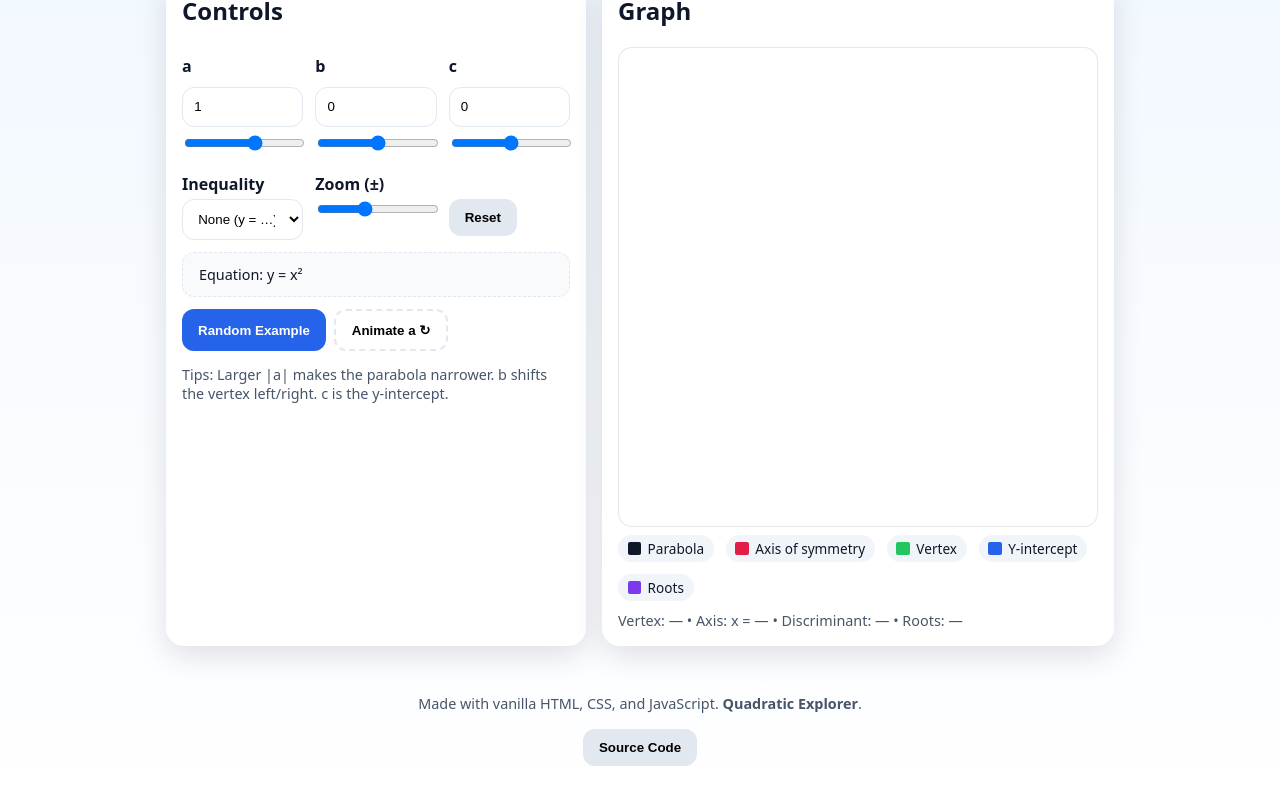
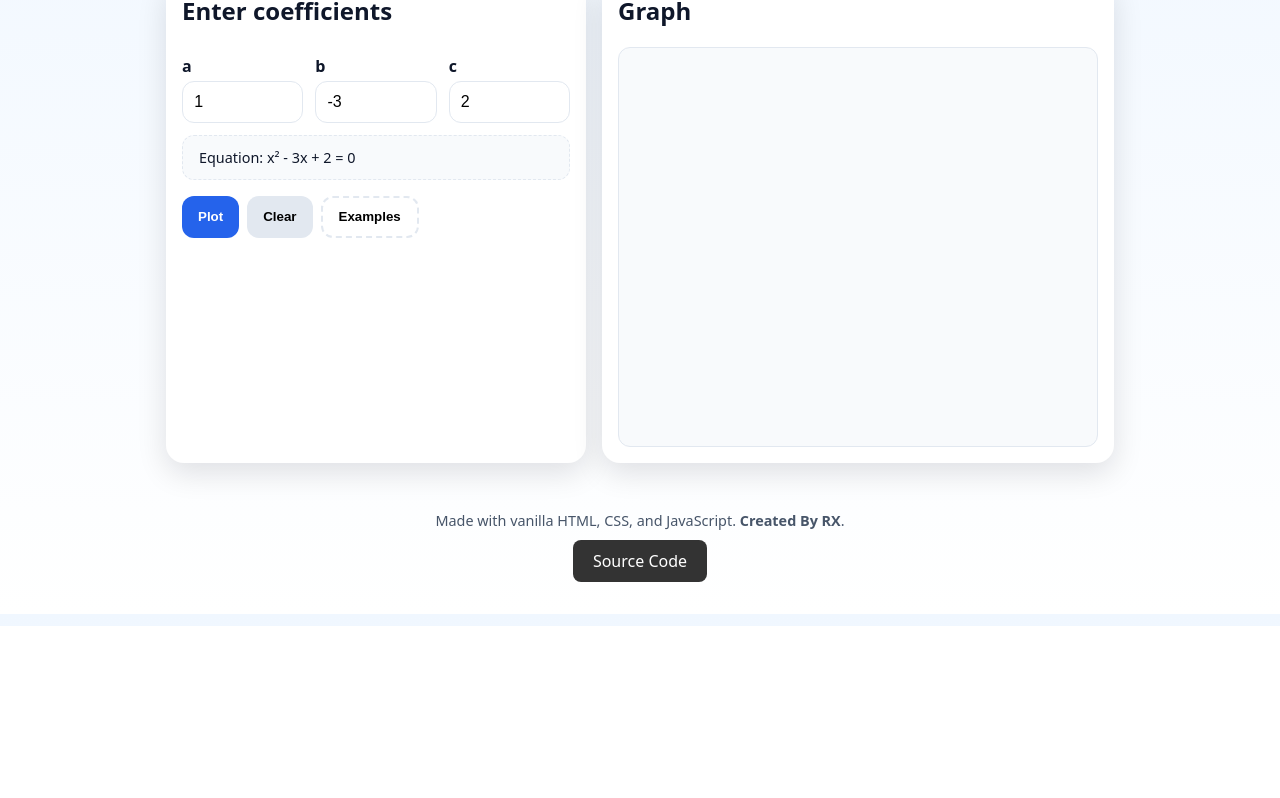
Before and after one commit to ProjectQuadHtmlDev/ProjectQuadHtmlDev.github.io, a plain HTML site: page GraphingTool/index.html in a window 1280 px wide. Shown: the part 174-972 px from the top of the page. After the commit the page ends 800 px from the top, so only its background shows below. Drawn offline with Linux system fonts and the light colour scheme.

Commit message:
Update index.html

```diff
--- a/GraphingTool/index.html
+++ b/GraphingTool/index.html
@@ -1,276 +1,211 @@
 <!DOCTYPE html>
 <html lang="en">
 <head>
-  <meta charset="utf-8" />
-  <meta name="viewport" content="width=device-width, initial-scale=1" />
-  <title>Quadratic Explorer (Graphing Tool)</title>
-  <meta name="description" content="Interactive quadratic grapher for y = ax² + bx + c with inequality shading." />
-
+<meta charset="UTF-8">
+<meta name="viewport" content="width=device-width, initial-scale=1">
+<title>Quadratic Graph Tool</title>
 <style>
 :root {
-      --fg:#0f172a; --muted:#475569; --bg:#f8fafc; --card:#ffffff;
-      --accent:#2563eb; --accent-2:#22c55e; --warn:#ef4444;
+  --fg:#0f172a;
+  --muted:#475569;
+  --bg:#f8fafc;
+  --card:#ffffff;
+  --accent:#2563eb;
+  --accent-2:#22c55e;
+  --warn:#ef4444;
 }
-    *{box-sizing:border-box}
+* { box-sizing:border-box }
 body {
-      margin:0; color:var(--fg);
-      font-family: system-ui,-apple-system,Segoe UI,Roboto,Inter,Ubuntu,Arial,sans-serif;
-      background:linear-gradient(180deg,#f0f7ff,#fff);
+  margin:0;
+  font-family: system-ui, -apple-system, Segoe UI, Roboto, Inter, Ubuntu, Arial, sans-serif;
+  color: var(--fg);
+  background: linear-gradient(180deg, #f0f7ff, #fff);
 }
-    header{padding:2rem 1rem; text-align:center}
-    h1{margin:0 0 .25rem; font-size:clamp(1.5rem,2.6vw,2.2rem)}
-    .sub{color:var(--muted)}
-    .container{max-width:980px; margin:0 auto; padding:1rem}
-    .grid{display:grid; grid-template-columns:1fr; gap:1rem}
-    @media (min-width:900px){ .grid{grid-template-columns:420px 1fr} }
+header { padding:2rem 1rem; text-align:center }
+h1 { margin:0 0 .25rem; font-size:clamp(1.5rem,2.6vw,2.2rem) }
+.sub { color:var(--muted) }
+.container { max-width:980px; margin:0 auto; padding:1rem }
+.grid { display:grid; grid-template-columns:1fr; gap:1rem }
+@media (min-width: 900px) { .grid { grid-template-columns: 420px 1fr } }
 .card {
-      background:var(--card); border-radius:18px; padding:1rem;
+  background:var(--card);
+  border-radius:18px;
   box-shadow:0 10px 30px rgba(2,6,23,.12);
+  padding:1rem;
 }
-    label{font-weight:600; display:block; margin:.5rem 0 .25rem}
-    .row{display:grid; grid-template-columns:1fr 1fr 1fr; gap:.75rem}
-    .field{display:grid; gap:.4rem}
-    input[type="number"], select {
-      width:100%; padding:.7rem; border:1px solid #e2e8f0; border-radius:12px; background:#fff;
+label { font-weight:600; display:block; margin:.5rem 0 .25rem }
+input[type="number"] {
+  width:100%; padding:.7rem;
+  border:1px solid #e2e8f0; border-radius:12px;
+  font-size:1rem; background:#fff;
 }
-    input[type="number"]:focus, select:focus{outline:3px solid rgba(37,99,235,.15); border-color:var(--accent)}
-    input[type="range"]{width:100%}
-
-    .btns{display:flex; gap:.5rem; flex-wrap:wrap; margin-top:.75rem}
+input[type="number"]:focus {
+  outline:3px solid rgba(37,99,235,.15); border-color:var(--accent);
+}
+.row { display:grid; grid-template-columns:1fr 1fr 1fr; gap:.75rem }
+.btns { display:flex; gap:.5rem; flex-wrap:wrap; margin-top:1rem }
 button {
-      appearance:none; border:0; border-radius:12px; padding:.7rem 1rem; font-weight:700; cursor:pointer;
+  appearance:none; border:0; border-radius:12px;
+  padding:.7rem 1rem; font-weight:700; cursor:pointer;
 }
-    .primary{background:var(--accent); color:#fff}
-    .secondary{background:#e2e8f0}
-    .ghost{background:transparent; border:2px dashed #e2e8f0}
-    .preview{
-      font-variant-ligatures:none; padding:.75rem 1rem; background:#f8fafc;
-      border:1px dashed #e2e8f0; border-radius:12px; margin-top:.75rem;
+.primary { background:var(--accent); color:#fff }
+.secondary { background:#e2e8f0 }
+.ghost { background:transparent; border:2px dashed #e2e8f0 }
+.preview {
+  font-variant-ligatures: none;
+  padding:.75rem 1rem;
+  background:#f8fafc;
+  border:1px dashed #e2e8f0;
+  border-radius:12px;
+  margin-top:.75rem;
 }
-    .small{font-size:.9rem}
-    .muted{color:var(--muted)}
-    .badge{display:inline-block; font-size:.8rem; padding:.2rem .55rem; border-radius:999px; background:#e0f2fe; color:#0369a1; margin-left:.25rem}
-
-    canvas{width:100%; height:480px; display:block; border-radius:14px; background:#fff; box-shadow:inset 0 0 0 1px #e5e7eb}
-    .legend{display:flex; gap:.75rem; flex-wrap:wrap; margin-top:.5rem; color:#0f172a}
-    .chip{display:inline-flex; align-items:center; gap:.4rem; padding:.25rem .6rem; border-radius:999px; background:#f1f5f9; font-size:.85rem}
-    .swatch{width:.85rem; height:.85rem; border-radius:2px; background:#000}
-
-    footer{padding:2rem 1rem; text-align:center; color:var(--muted)}
-    .back-btn {
-      position:fixed; top:15px; left:20px; font-size:22px; font-weight:bold; text-decoration:none;
-      color:var(--fg); background:var(--card); padding:6px 14px; border-radius:10px;
-      box-shadow:0 2px 6px rgba(0,0,0,.15); transition:background .3s ease, transform .2s ease;
+.muted { color:var(--muted) }
+footer { padding:2rem 1rem; text-align:center; color:var(--muted) }
+.small { font-size:.9rem }
+.source-button {
+  display: inline-block;
+  margin-top: 10px;
+  padding: 10px 20px;
+  background-color: #333;
+  color: #fff;
+  text-decoration: none;
+  border-radius: 8px;
+  transition: background 0.3s ease;
 }
-    .back-btn:hover{background:#f1f5f9; transform:translateY(-2px)}
+.source-button:hover { background-color: #555; }
+canvas { width:100%; height:400px; border-radius:12px; background:#f8fafc; border:1px solid #e2e8f0; display:block; margin-top:1rem; }
 </style>
 </head>
-
 <body>
-  <!-- Back button -->
-  <a href="https://projectquadhtmldev.github.io/" class="back-btn" title="Back">&lt;</a>
 
 <header>
-    <h1>Quadratic Explorer</h1>
-    <div class="sub">Interactively graph <strong>y = ax² + bx + c</strong>, visualize inequalities, and see key features.</div>
+  <h1>Quadratic Graph Tool</h1>
+  <div class="sub">Plot <strong>y = ax² + bx + c</strong> dynamically.</div>
 </header>
 
 <div class="container grid">
-    <!-- LEFT -->
+  <!-- INPUT CARD -->
   <section class="card">
-      <h2 style="margin-top:0">Controls</h2>
+    <h2 style="margin-top:0">Enter coefficients</h2>
     <div class="row">
-        <div class="field">
-          <label for="aNum">a</label>
-          <input id="aNum" type="number" step="0.1" value="1" />
-          <input id="aRange" type="range" min="-5" max="5" step="0.1" value="1" />
+      <div>
+        <label for="a">a</label>
+        <input id="a" type="number" step="any" value="1"/>
       </div>
-        <div class="field">
-          <label for="bNum">b</label>
-          <input id="bNum" type="number" step="0.1" value="0" />
-          <input id="bRange" type="range" min="-10" max="10" step="0.1" value="0" />
+      <div>
+        <label for="b">b</label>
+        <input id="b" type="number" step="any" value="-3"/>
       </div>
-        <div class="field">
-          <label for="cNum">c</label>
-          <input id="cNum" type="number" step="0.1" value="0" />
-          <input id="cRange" type="range" min="-10" max="10" step="0.1" value="0" />
+      <div>
+        <label for="c">c</label>
+        <input id="c" type="number" step="any" value="2"/>
       </div>
     </div>
+    <div class="preview small" id="preview">Equation: x² - 3x + 2 = 0</div>
 
-      <div class="row" style="margin-top:.75rem">
-        <div>
-          <label for="ineq">Inequality</label>
-          <select id="ineq">
-            <option value="none">None (y = …)</option>
-            <option value="lt">Shade Below (y &lt; …)</option>
-            <option value="gt">Shade Above (y &gt; …)</option>
-          </select>
+    <div class="btns">
+      <button class="primary" id="solveBtn">Plot</button>
+      <button class="secondary" id="clearBtn">Clear</button>
+      <button class="ghost" id="exampleBtn" title="Fills common examples">
+        Examples
+      </button>
     </div>
-        <div>
-          <label for="zoom">Zoom (±)</label>
-          <input id="zoom" type="range" min="6" max="22" step="1" value="12" />
-        </div>
-        <div>
-          <label>&nbsp;</label>
-          <div class="btns" style="margin:0">
-            <button class="secondary" id="resetBtn">Reset</button>
-          </div>
-        </div>
-      </div>
-
-      <div class="preview small" id="preview">Equation: y = x²</div>
-      <div class="btns">
-        <button class="primary" id="randBtn">Random Example</button>
-        <button class="ghost" id="animateBtn">Animate a ↻</button>
-      </div>
-      <p class="muted small">
-        Tips: Larger |a| makes the parabola narrower. b shifts the vertex left/right. c is the y-intercept.
-      </p>
   </section>
 
-    <!-- RIGHT -->
+  <!-- GRAPH CARD -->
   <section class="card">
     <h2 style="margin-top:0">Graph</h2>
-      <canvas id="graph" width="900" height="540"></canvas>
-      <div class="legend small">
-        <span class="chip"><span class="swatch" style="background:#0f172a"></span>Parabola</span>
-        <span class="chip"><span class="swatch" style="background:#e11d48"></span>Axis of symmetry</span>
-        <span class="chip"><span class="swatch" style="background:#22c55e"></span>Vertex</span>
-        <span class="chip"><span class="swatch" style="background:#2563eb"></span>Y-intercept</span>
-        <span class="chip"><span class="swatch" style="background:#7c3aed"></span>Roots</span>
-      </div>
-      <div id="facts" class="muted small" style="margin-top:.6rem">
-        Vertex: — • Axis: x = — • Discriminant: — • Roots: —
-      </div>
+    <canvas id="graph"></canvas>
   </section>
 </div>
 
 <footer>
-    <div class="small">Made with vanilla HTML, CSS, and JavaScript. <strong>Quadratic Explorer</strong>.</div>
-    <div style="margin-top:1rem">
-      <a href="https://github.com/ProjectQuadHtmlDev/ProjectQuadHtmlDev.github.io/tree/main/GraphingTool" target="_blank">
-        <button class="secondary">Source Code</button>
-      </a>
-    </div>
+  <div class="small">Made with vanilla HTML, CSS, and JavaScript. <strong>Created By RX</strong>.</div>
+  <a href="#" class="source-button">Source Code</a>
 </footer>
 
 <script>
-    const $ = s => document.querySelector(s);
-    const fmt = n => {
-      if (!isFinite(n)) return String(n);
-      const a = Math.abs(n);
-      const s = (a<1e-4 || a>1e6) ? n.toExponential(4) : n.toFixed(4);
-      return s.replace(/\.0+$/,'').replace(/(\.[0-9]*?)0+$/,'$1');
-    };
+// DOM shortcut
+const $ = sel => document.querySelector(sel);
 
-    const state = { a:1, b:0, c:0, zoom:12, ineq:'none', anim:false, t:0 };
+// Build equation preview
+const buildEquationPreview = () => {
+  const a = parseFloat($('#a').value) || 0;
+  const b = parseFloat($('#b').value) || 0;
+  const c = parseFloat($('#c').value) || 0;
+  let eq = '';
+  eq += (a===1?'':'') + (a===-1?'-':'') + (a!==0&&a!==1&&a!==-1?a+'':'') + 'x²';
+  eq += (b!==0?((b>0?' + ':' - ')+Math.abs(b)+'x'):'');
+  eq += (c!==0?((c>0?' + ':' - ')+Math.abs(c)):'');
+  eq = eq.trim();
+  if(eq.startsWith('+')) eq = eq.slice(1).trim();
+  if(eq==='') eq='0';
+  $('#preview').textContent = 'Equation: ' + eq + ' = 0';
+}
+['#a','#b','#c'].forEach(id=>$(id).addEventListener('input', buildEquationPreview));
 
-    function link(num, range, key){
-      const numEl = $(num), rangeEl = $(range);
-      const set = v => { state[key] = parseFloat(v); numEl.value = v; rangeEl.value = v; refresh(); };
-      numEl.addEventListener('input', e => set(e.target.value));
-      rangeEl.addEventListener('input', e => set(e.target.value));
-      set(rangeEl.value);
+// Graphing
+const canvas = $('#graph');
+const ctx = canvas.getContext('2d');
+const plotGraph = () => {
+  const width = canvas.width = canvas.clientWidth;
+  const height = canvas.height = canvas.clientHeight;
+  ctx.clearRect(0,0,width,height);
+
+  const a = parseFloat($('#a').value)||0;
+  const b = parseFloat($('#b').value)||0;
+  const c = parseFloat($('#c').value)||0;
+
+  // Axis settings
+  const scaleX = width/20; // 1 unit = 20px
+  const scaleY = height/20;
+  const originX = width/2;
+  const originY = height/2;
+
+  // Draw axes
+  ctx.strokeStyle = '#ccc';
+  ctx.lineWidth = 1;
+  ctx.beginPath();
+  ctx.moveTo(0, originY); ctx.lineTo(width, originY);
+  ctx.moveTo(originX, 0); ctx.lineTo(originX, height);
+  ctx.stroke();
+
+  // Draw quadratic
+  ctx.strokeStyle = '#2563eb';
+  ctx.lineWidth = 2;
+  ctx.beginPath();
+  for(let px=0; px<width; px++){
+    const x = (px - originX)/scaleX;
+    const y = a*x*x + b*x + c;
+    const py = originY - y*scaleY;
+    if(px===0) ctx.moveTo(px,py);
+    else ctx.lineTo(px,py);
   }
-    link('#aNum','#aRange','a');
-    link('#bNum','#bRange','b');
-    link('#cNum','#cRange','c');
+  ctx.stroke();
+}
 
-    $('#zoom').addEventListener('input', e => { state.zoom = parseInt(e.target.value,10); refresh(); });
-    $('#ineq').addEventListener('change', e => { state.ineq = e.target.value; refresh(); });
-
-    $('#resetBtn').addEventListener('click', () => {
-      state.a=1; state.b=0; state.c=0; state.zoom=12; state.ineq='none';
-      $('#aNum').value=1; $('#aRange').value=1;
-      $('#bNum').value=0; $('#bRange').value=0;
-      $('#cNum').value=0; $('#cRange').value=0;
-      $('#zoom').value=12; $('#ineq').value='none';
-      refresh();
+// Button events
+$('#solveBtn').addEventListener('click', plotGraph);
+$('#clearBtn').addEventListener('click', ()=>{
+  ['#a','#b','#c'].forEach(id=>$(id).value='');
+  buildEquationPreview();
+  ctx.clearRect(0,0,canvas.width,canvas.height);
+});
+$('#exampleBtn').addEventListener('click', ()=>{
+  const examples = [
+    {a:1,b:-3,c:2},
+    {a:1,b:2,c:1},
+    {a:2,b:5,c:3},
+    {a:1,b:1,c:1},
+    {a:0,b:4,c:-8}
+  ];
+  const pick = examples[Math.floor(Math.random()*examples.length)];
+  $('#a').value=pick.a; $('#b').value=pick.b; $('#c').value=pick.c;
+  buildEquationPreview();
+  plotGraph();
 });
 
-    $('#randBtn').addEventListener('click', () => {
-      const pick=[{a:1,b:-2,c:-3},{a:-1,b:4,c:-2},{a:0.5,b:0,c:-4},{a:2,b:5,c:3},{a:1,b:2,c:1},{a:1,b:0,c:0}][Math.floor(Math.random()*6)];
-      state.a=pick.a; state.b=pick.b; state.c=pick.c;
-      $('#aNum').value=pick.a; $('#aRange').value=pick.a;
-      $('#bNum').value=pick.b; $('#bRange').value=pick.b;
-      $('#cNum').value=pick.c; $('#cRange').value=pick.c;
-      refresh();
-    });
-
-    $('#animateBtn').addEventListener('click', () => {
-      state.anim=!state.anim;
-      $('#animateBtn').textContent = state.anim?'Stop':'Animate a ↻';
-      if(state.anim) requestAnimationFrame(tick);
-    });
-
-    const canvas=$('#graph'); const ctx=canvas.getContext('2d');
-
-    function setPixelRatio(){
-      const dpr=window.devicePixelRatio||1;
-      const rect=canvas.getBoundingClientRect();
-      canvas.width=Math.round(rect.width*dpr);
-      canvas.height=Math.round(rect.height*dpr);
-      ctx.setTransform(dpr,0,0,dpr,0,0);
-    }
-    window.addEventListener('resize', ()=>{setPixelRatio(); refresh();});
-    setPixelRatio();
-
-    function worldToScreen(x,y,scale,ox,oy){ return [ox + x*scale, oy - y*scale]; }
-
-    function draw(){
-      const {a,b,c,zoom,ineq}=state;
-      const scale=zoom*10;
-      const ox=canvas.clientWidth/2, oy=canvas.clientHeight/2;
-      ctx.clearRect(0,0,canvas.clientWidth,canvas.clientHeight);
-
-      // axes
-      ctx.strokeStyle='#cbd5e1'; ctx.lineWidth=1;
-      ctx.beginPath(); ctx.moveTo(0,oy); ctx.lineTo(canvas.clientWidth,oy);
-      ctx.moveTo(ox,0); ctx.lineTo(ox,canvas.clientHeight); ctx.stroke();
-
-      const f=x=>a*x*x+b*x+c;
-
-      // parabola smoother
-      ctx.beginPath();
-      const minX=-(ox/scale)-2, maxX=((canvas.clientWidth-ox)/scale)+2;
-      const stepX=1/scale*1.2;
-      for(let x=minX;x<=maxX;x+=stepX){
-        const y=f(x); const [sx,sy]=worldToScreen(x,y,scale,ox,oy);
-        if(x===minX) ctx.moveTo(sx,sy); else ctx.lineTo(sx,sy);
-      }
-      ctx.strokeStyle='#0f172a'; ctx.lineWidth=2; ctx.stroke();
-
-      // vertex & roots
-      const xv=-b/(2*a), yv=f(xv);
-      drawPoint(xv,yv,'#22c55e');
-      drawPoint(0,c,'#2563eb');
-
-      const D=b*b-4*a*c; let rootText='none';
-      if(D>0){ const r1=(-b+Math.sqrt(D))/(2*a), r2=(-b-Math.sqrt(D))/(2*a);
-        drawPoint(r1,0,'#7c3aed'); drawPoint(r2,0,'#7c3aed');
-        rootText=`x₁=${fmt(r1)}, x₂=${fmt(r2)}`;
-      } else if(Math.abs(D)<1e-12){
-        const r=-b/(2*a); drawPoint(r,0,'#7c3aed'); rootText=`x=${fmt(r)} (double)`;
-      }
-
-      $('#facts').textContent=`Vertex: (${fmt(xv)}, ${fmt(yv)}) • Axis: x=${fmt(xv)} • Discriminant: ${fmt(D)} • Roots: ${rootText}`;
-      $('#preview').textContent=`Equation: y = ${coefStr(a,'x²')}${signTerm(b,'x')}${signTerm(c,'')}`.replace(/^y = \s*\+\s*/,'y = ');
-
-      function drawPoint(x,y,color){
-        const [sx,sy]=worldToScreen(x,y,scale,ox,oy);
-        ctx.beginPath(); ctx.arc(sx,sy,4,0,Math.PI*2);
-        ctx.fillStyle=color; ctx.fill();
-      }
-    }
-
-    function signTerm(coef,label){ if(!coef) return ''; const s=coef>=0?' + ':' - '; const mag=Math.abs(coef); const magStr=(mag===1&&label)?'':fmt(mag); return s+magStr+(label||''); }
-    const coefStr=(v,l)=> (v===1?l:v===-1?'-'+l:fmt(v)+(l?l:''));
-
-    function refresh(){draw();}
-
-    function tick(){ if(!state.anim)return; state.t+=0.016; const base=parseFloat($('#aRange').value); const wobble=Math.sin(state.t)*0.8; const v=Math.max(-5,Math.min(5,base+wobble)); state.a=v; $('#aNum').value=v.toFixed(2); $('#aRange').value=v; refresh(); requestAnimationFrame(tick); }
-
-    refresh();
+buildEquationPreview();
 </script>
 </body>
 </html>
```
Lines whose indentation alone changed are shown as unchanged.
